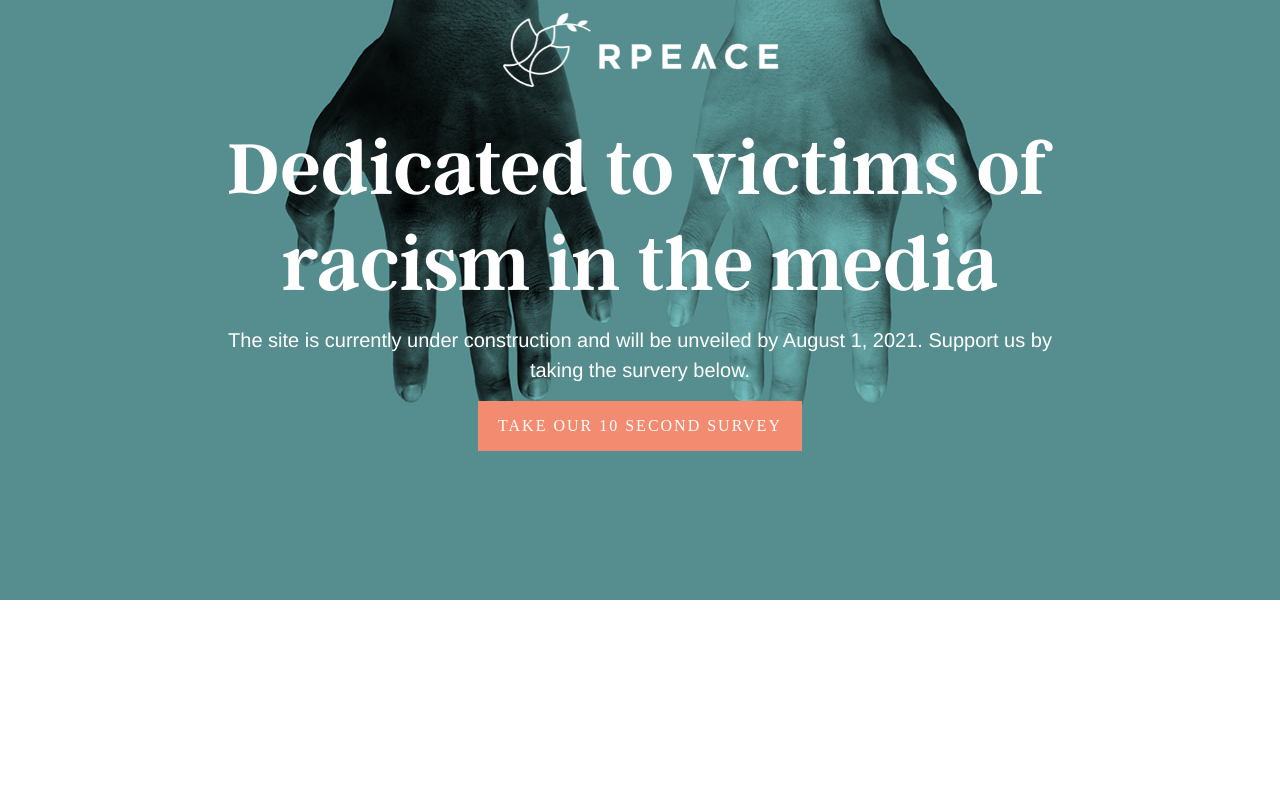
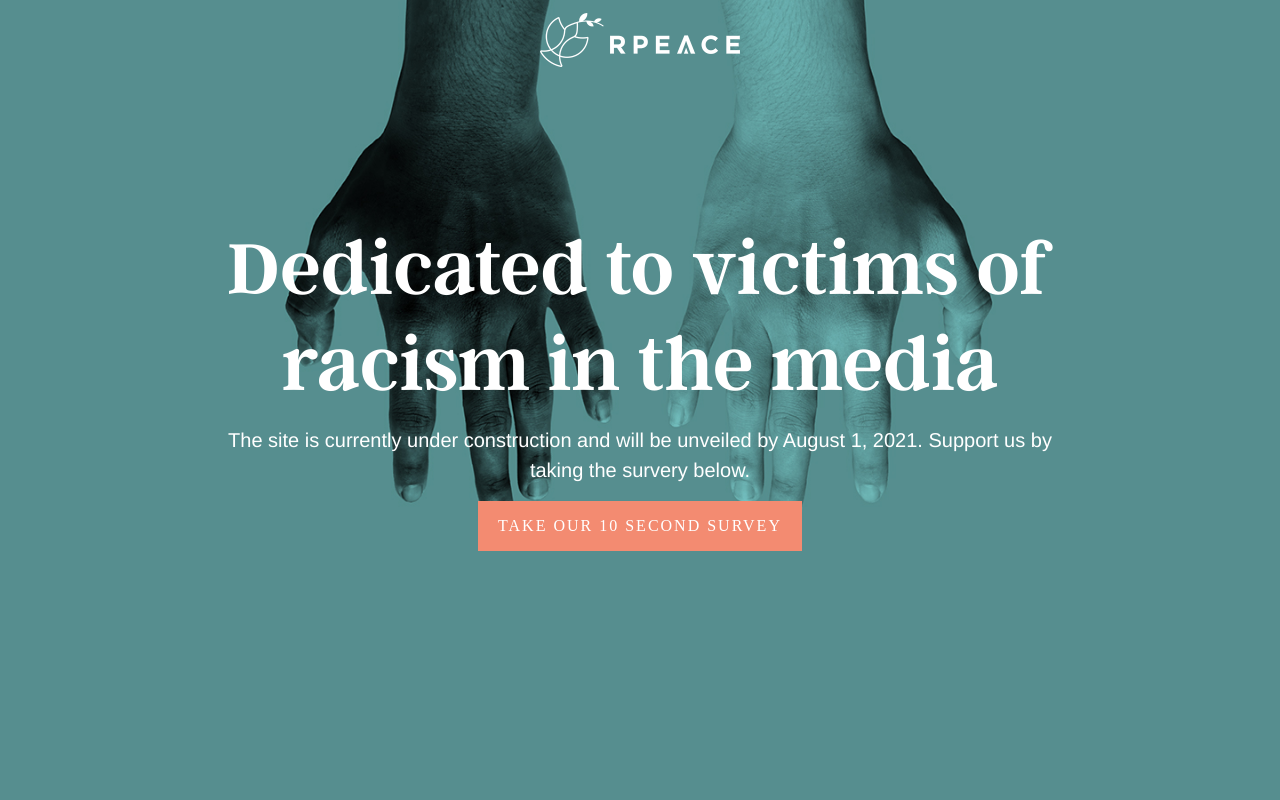
Before and after one commit to sethlynne/racism-in-the-media, a website: page docs/index.html in a window 1280 px wide. Shown: the top 800 px of the page. Drawn offline with Linux system fonts and the light colour scheme; a script that the page names is missing; a web font is replaced by a local one.

Commit message:
Updated header

```diff
--- a/src/sass/style.scss
+++ b/src/sass/style.scss
@@ -934,7 +934,7 @@ h1, h2, h3, h4, h5, h6 {
   width: 100%;
   padding: 5px 0px;
   img {
-    width: 275px;
+    width: 200px;
   }
 }
 
@@ -1144,9 +1144,9 @@ h1, h2, h3, h4, h5, h6 {
 .hero {
   position: relative;
   z-index: 2;
-  padding-top: 50px;
+  padding-top: 100px;
   &--tall {
-    height: 75vh;
+    height: 100vh;
   }
   &--short {
     height: 50vh;
```
Also changed, not shown: docs/css/style.css.
